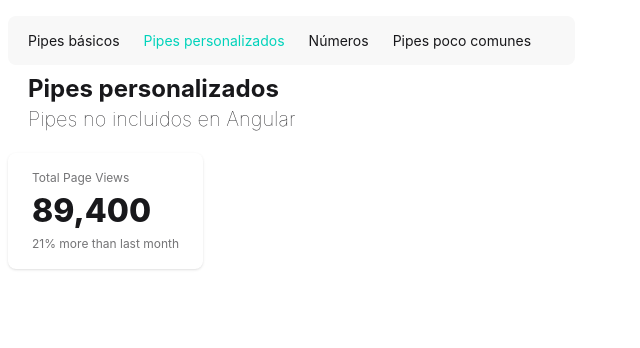
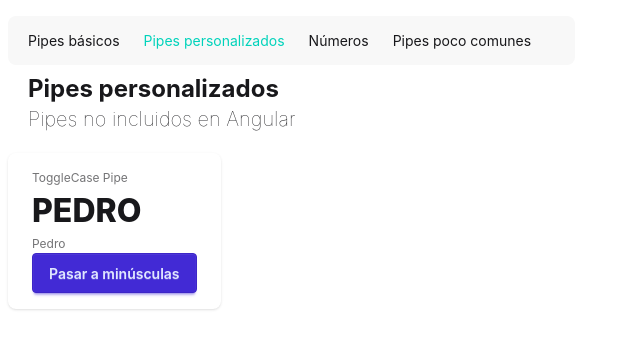
Before and after one commit to cesantaniello/05-pipes-app, an Angular app: page /custom in a window 1280 px wide. Shown: the top 348 px of the page, without its empty margins (0-640 px from the left). Built offline with nearby package versions, Linux system fonts and the light colour scheme.

Commit message:
Create CustomPipe with ToggleCase

```diff
--- a/src/app/pages/custom-page/custom-page.html
+++ b/src/app/pages/custom-page/custom-page.html
@@ -5,8 +5,12 @@
 
 <div class="stats shadow">
   <div class="stat">
-    <div class="stat-title">Total Page Views</div>
-    <div class="stat-value">89,400</div>
-    <div class="stat-desc">21% more than last month</div>
+    <div class="stat-title">ToggleCase Pipe</div>
+    <div class="stat-value">{{ name() | toggleCase:upperCase() }}</div>
+    <div class="stat-desc">{{name()}}</div>
+
+    <button class="btn btn-primary" (click)="upperCase.set(!upperCase())">
+      {{ upperCase() ? 'Pasar a minúsculas' : 'Pasar a mayúsculas' }}
+    </button>
   </div>
 </div>
--- a/src/app/pages/custom-page/custom-page.ts
+++ b/src/app/pages/custom-page/custom-page.ts
@@ -1,8 +1,12 @@
-import { Component } from '@angular/core';
+import { Component, signal } from '@angular/core';
+import { ToggleCasePipe } from '../../pipes/toggle-case.pipe';
 
 @Component({
   selector: 'app-custom-page',
-  imports: [],
+  imports: [ToggleCasePipe],
   templateUrl: './custom-page.html',
 })
-export default class CustomPage {}
+export default class CustomPage {
+  name = signal('Pedro');
+  upperCase = signal(true);
+}
--- /dev/null
+++ b/src/app/pipes/toggle-case.pipe.ts
@@ -0,0 +1,11 @@
+import { Pipe, PipeTransform } from '@angular/core';
+
+@Pipe({
+  name: 'toggleCase'
+})
+
+export class ToggleCasePipe implements PipeTransform {
+  transform(value: string, upper: boolean = true): string {
+    return upper ? value.toUpperCase() : value.toLowerCase();
+  }
+}
```
